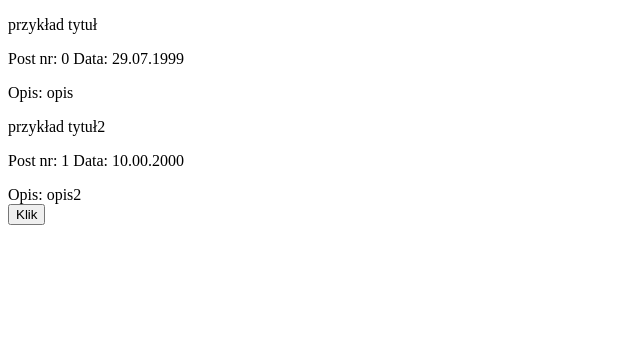
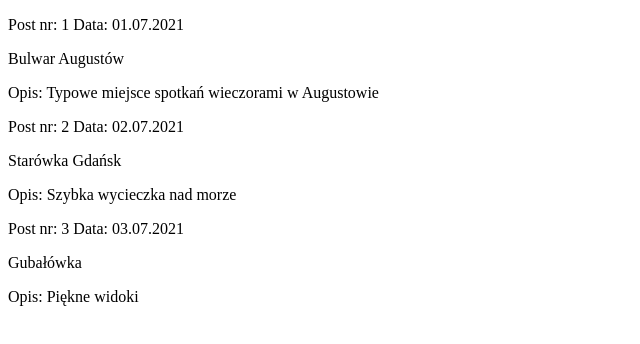
Before and after one commit to mzalw/Photo_blog, a React (Create React App) app: page / in a window 1280 px wide. Shown: the top 344 px of the page, without its empty margins (0-640 px from the left). Built offline with nearby package versions, Linux system fonts and the light colour scheme; data requests are answered from the project's data file.

Commit message:
Posty wyświetlane po montowaniu strony
przejście na komponenty funkcyjne

```diff
--- a/src/components/main_page/main_page.js
+++ b/src/components/main_page/main_page.js
@@ -1,79 +1,36 @@
-import React, {Component} from 'react';
+import React, {useState, useEffect} from 'react';
 
+const Posts = () => {
 
-// const Nav = () => {
-//     return(
-//         <div>
-//             <h1>Logo</h1>
-//             <ul>
-//                 <li>O mnie</li>
-//                 <li>Kontakt</li>
-//             </ul>
-//         </div>
-//     );
-// }
+    const [posts, setPosts] = useState([]);
 
-class Posts extends Component {
-
-    state = {
-        posts: [
-            {
-                id: 0,
-                title: "przykład tytuł",
-                date: "29.07.1999",
-                description: "opis"
-            },
-            {
-                id: 1,
-                title: "przykład tytuł2",
-                date: "10.00.2000",
-                description: "opis2"
-            }
-        ]
-
-    }
-
-    handleData = () => {
+    useEffect(() => {
         const API = "http://localhost:3000";
 
         fetch(`${API}/db`)
             .then(response => response.json()).catch(error => console.log(error))
             .then(data => {
-                data.postsDB.forEach((post) => {
-                    this.setState((prevState) => {
-                        return {
-                            posts: [...prevState.posts,
-                                post]
-                        }
-                    })
-                });
-
+                setPosts(data.postsDB)
             })
             .catch(error => {
                 console.log(error);
             });
-    }
+    }, [])
 
-    render() {
-        const elements = this.state.posts.map((post, index) => {
-            return (
-                <div key={index}>
+    console.log(posts)
+
+    return (
+        <>
+            {posts.map((post, index) => {
+                return <div key={post.id}>
+                    <p>Post nr: {post.id} Data: {post.date}</p>
                     <p>{post.title}</p>
-                    <p>Post nr: {post.id} Data: {post.date}</p>
                     <span>Opis: {post.description}</span>
                 </div>
-            );
-        })
-
-        return (
-            <div>
-                {elements}
-                <button onClick={this.handleData}>Klik</button>
-            </div>
-        );
-    }
+            })}
+        </>
+    );
 }
-
 
 const MainPage = () => {
     return (
```
